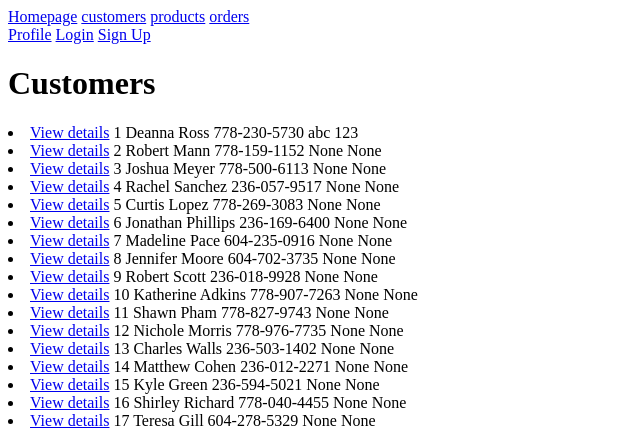
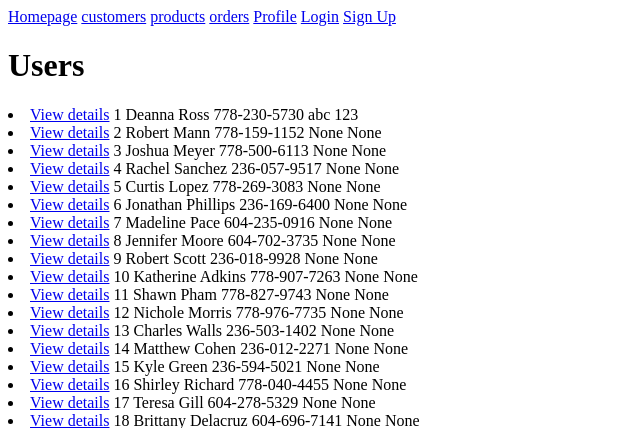
Before and after one commit to PythThm/Agile-Development-Project, a Flask app: page /customers in a window 1280 px wide. Shown: the top 428 px of the page, without its empty margins (0-640 px from the left). Run offline with Flask 3, Linux system fonts and the light colour scheme; data comes from the database, SQL or seed files in the repository.

Commit message:
html fixes

```diff
--- a/templates/base.html
+++ b/templates/base.html
@@ -11,9 +11,6 @@
             <a href="/customers">customers</a>
             <a href="/products">products</a>
             <a href="/orders">orders</a>
-        </nav>
-
-        <nav>
             <a href="/profile">Profile</a>
             <a href="/login">Login</a>
             <a href="/signup">Sign Up</a>
--- a/templates/customers.html
+++ b/templates/customers.html
@@ -1,7 +1,7 @@
 {% extends "base.html" %}
 
 {% block content %}
-<h1>Customers</h1>
+<h1>Users</h1>
 {% for customer in customers %}
 <li>
     <a href="{{ url_for('html.customer_detail', customer_id=customer.id) }}">View details</a> <!-- This is a link to the customer_detail page -->
--- a/templates/home.html
+++ b/templates/home.html
@@ -9,7 +9,9 @@
         <a href="/customers">customers</a>
         <a href="/products">products</a>
         <a href="/orders">orders</a>
-        <a href="{{url_for('html.login')}}">login</a>
+        <a href="/profile">Profile</a>
+        <a href="/login">Login</a>
+        <a href="/signup">Sign Up</a>
     </nav>
     <h1>Hello, {{ name }}!</h1>
     <ul>
```
